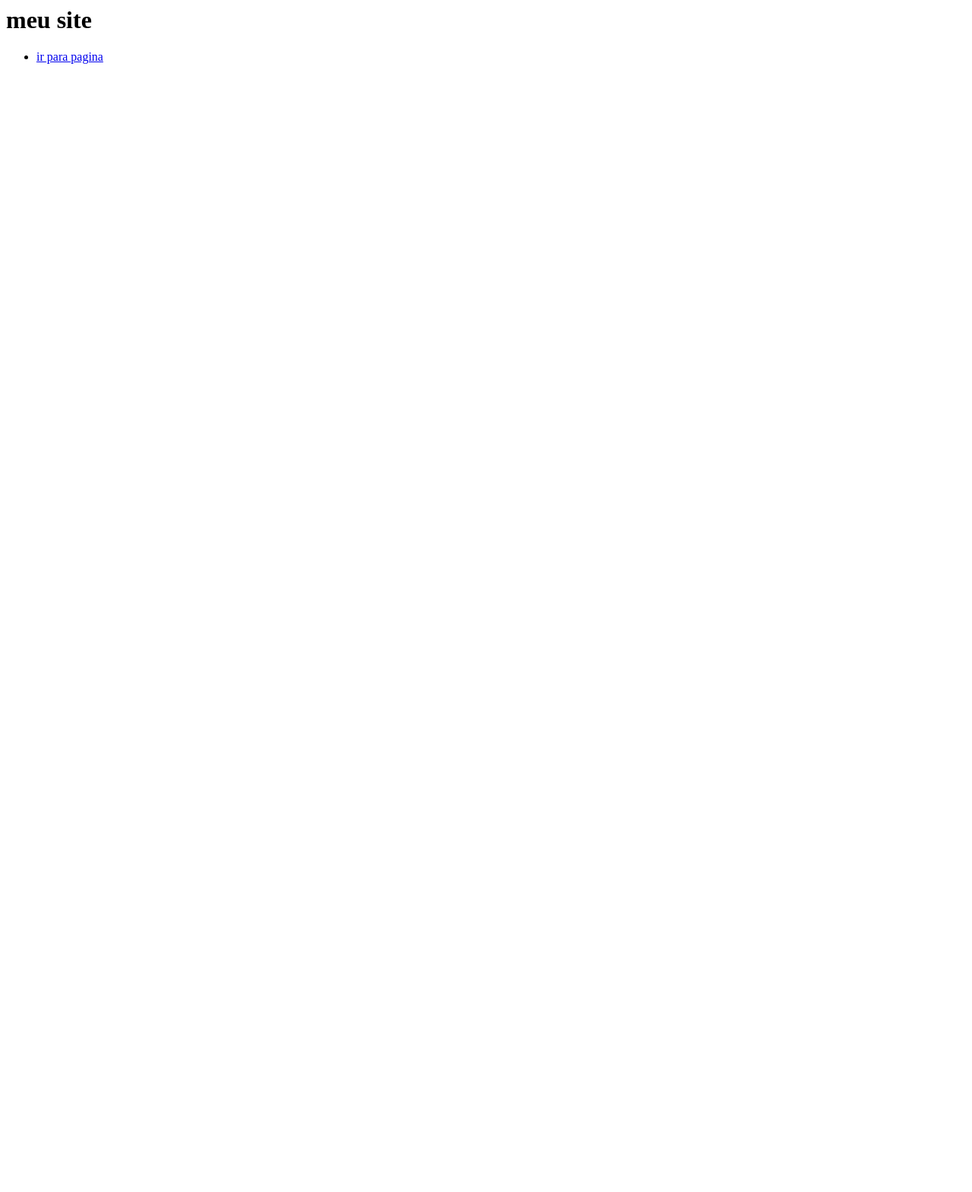
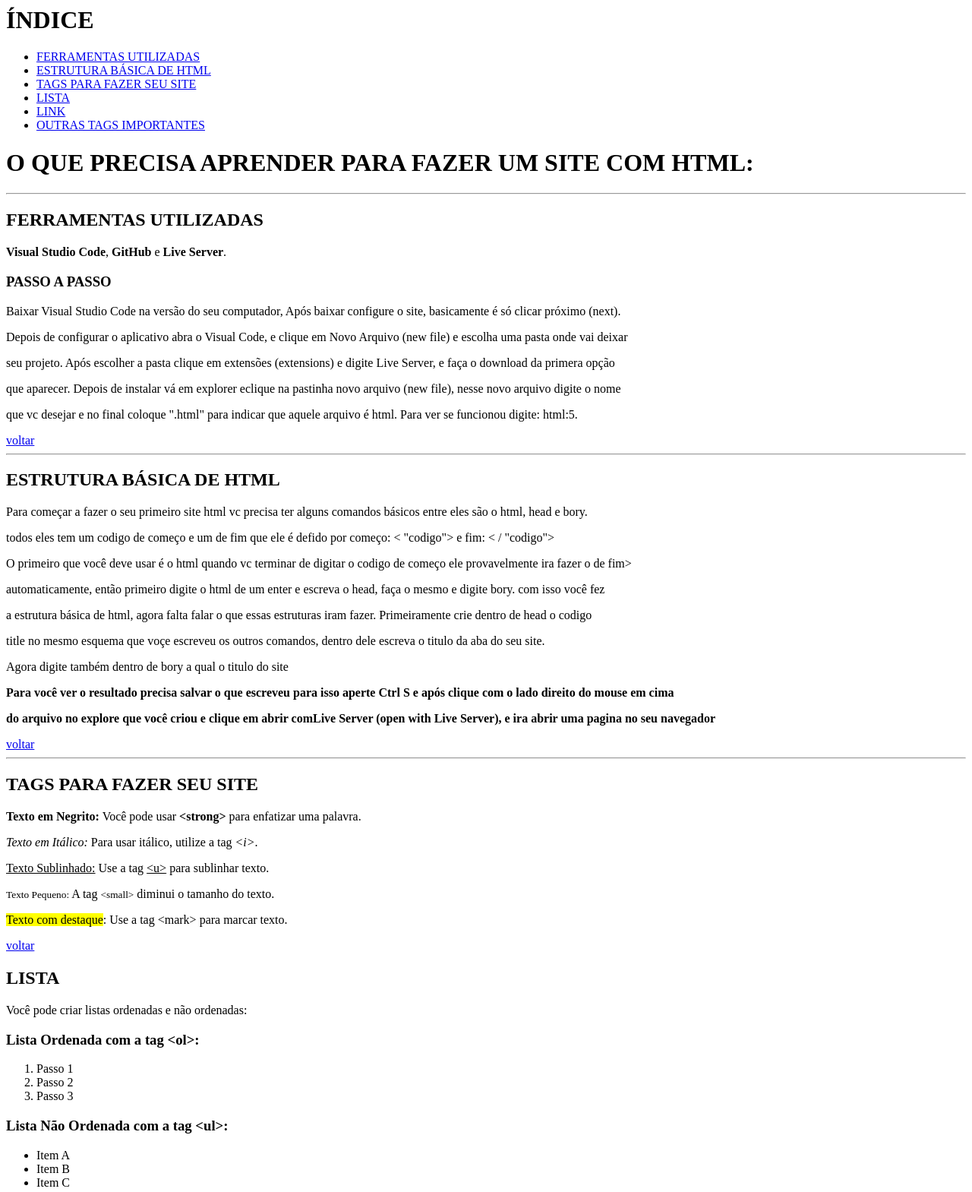
Before and after one commit to gabrielperondidossantos/projeto.html, a plain HTML site: page index.html in a window 1280 px wide. Shown: the top 1569 px of the page at 76% size. Before the commit the page ends 800 px from the top, so only its background shows below. Drawn offline with Linux system fonts and the light colour scheme.

Commit message:
segundo commit

```diff
--- a/index.html
+++ b/index.html
@@ -5,15 +5,118 @@
 </head>
 
 <body>
-    <h1>meu site</h1>
+    <p id="voltar"></p>
+    <h1>ÍNDICE</h1>
 
     <ul>
-        <li>
 
-            <a part="155" href="about.html" title="ir para outra pagina"> ir para pagina </a>
 
-        </li>
+        <li><a href="#FERRAMENTAS UTILIZADAS">FERRAMENTAS UTILIZADAS</a></li>
+        <li><a href="#ESTRUTURA BÁSICA DE HTML">ESTRUTURA BÁSICA DE HTML</a></li>
+        <li><a href="#TAGS PARA FAZER SEU SITE">TAGS PARA FAZER SEU SITE</a></li>
+        <li><a href="#LISTA">LISTA</a></li>
+        <li><a href="#LINK">LINK</a></li>
+        <li><a href="#OUTRAS TAGS IMPORTANTES">OUTRAS TAGS IMPORTANTES</a></li>
+
+
     </ul>
+    <h1>O QUE PRECISA APRENDER PARA FAZER UM SITE COM HTML:</h1>
+    <hr/>
+    <h2 id="FERRAMENTAS UTILIZADAS">FERRAMENTAS UTILIZADAS</h2>
+    <strong>Visual Studio Code</strong>, <strong>GitHub</strong> e <strong>Live Server</strong>.
+    <h3>PASSO A PASSO</h3>
+    <p>Baixar Visual Studio Code na versão do seu computador, Após baixar configure o site, basicamente é só clicar próximo (next).</p>
+    <p>Depois de configurar o aplicativo abra o Visual Code, e clique em Novo Arquivo (new file) e escolha uma pasta onde vai deixar</p>
+    <p>seu projeto. Após escolher a pasta clique em extensões (extensions) e digite Live Server, e faça o download da primera opção</p>
+    <p>que aparecer. Depois de instalar vá em explorer eclique na pastinha novo arquivo (new file), nesse novo arquivo digite o nome</p>
+    <p>que vc desejar e no final coloque ".html" para indicar que aquele arquivo é html. Para ver se funcionou digite: html:5.</p>
+    <a href="#voltar">voltar</a></li>
+    <hr>
+
+    <h2 id="ESTRUTURA BÁSICA DE HTML">ESTRUTURA BÁSICA DE HTML</h2>
+    <P>Para começar a fazer o seu primeiro site html vc precisa ter alguns comandos básicos entre eles são o html, head e bory.
+        <p>todos eles tem um codigo de começo e um de fim que ele é defido por começo:
+            < "codigo"> e fim:
+                < / "codigo">
+        </p>
+        <p>O primeiro que você deve usar é o html quando vc terminar de digitar o codigo de começo ele provavelmente ira fazer o de fim></p>
+        <p>automaticamente, então primeiro digite o html de um enter e escreva o head, faça o mesmo e digite bory. com isso você fez</p>
+        <p>a estrutura básica de html, agora falta falar o que essas estruturas iram fazer. Primeiramente crie dentro de head o codigo</p>
+        <p>title no mesmo esquema que voçe escreveu os outros comandos, dentro dele escreva o titulo da aba do seu site.</p>
+        <p>Agora digite também dentro de bory a qual o titulo do site </p>
+
+        <p><strong>Para você ver o resultado precisa salvar o que escreveu para isso aperte Ctrl S e após clique com o lado direito do mouse em cima</strong></p>
+        <p><strong>do arquivo no explore que você criou e clique em abrir comLive Server (open with Live Server), e ira abrir uma pagina no seu navegador</strong></p>
+        <a href="#voltar">voltar</a></li>
+        <hr>
+        <h2 id="TAGS PARA FAZER SEU SITE">TAGS PARA FAZER SEU SITE</h2>
+        <p><strong>Texto em Negrito:</strong> Você pode usar <strong>&lt;strong&gt;</strong> para enfatizar uma palavra.</p>
+
+        <p><i>Texto em Itálico:</i> Para usar itálico, utilize a tag <i>&lt;i&gt;</i>.</p>
+
+        <p><u>Texto Sublinhado:</u> Use a tag <u>&lt;u&gt;</u> para sublinhar texto.</p>
+
+        <p><small>Texto Pequeno:</small> A tag <small>&lt;small&gt;</small> diminui o tamanho do texto.</p>
+
+        <p><mark>Texto com destaque</mark>: Use a tag &lt;mark&gt; para marcar texto.</p>
+        <a href="#voltar">voltar</a></li>
+
+        <h2 id="LISTA">LISTA</h2>
+        <p>Você pode criar listas ordenadas e não ordenadas:</p>
+
+
+        <h3>Lista Ordenada com a tag &lt;ol&gt;:</h3>
+
+        <ol>
+
+
+            <li>Passo 1</li>
+
+
+            <li>Passo 2</li>
+
+            <li>Passo 3</li>
+        </ol>
+
+
+
+        <h3>Lista Não Ordenada com a tag &lt;ul&gt;:</h3>
+        <ul>
+
+            <li>Item A</li>
+
+
+            <li>Item B</li>
+            <li>Item C</li>
+
+        </ul>
+        <p>PARA DIGITAR DENTRO DAS LISTAS ORDENADAS E NÃO ORDENADAS VC PRECISA USAR A TAG &lt;li&gt; DENTRO DELA QUE SE ESCREVE A LISTA. </p>
+        <a href="#voltar">voltar</a></li>
+
+
+        <h2 id="LINK">LINK</h2>
+
+        <p>Você pode criar um link usando a tag &lt;a&gt; e para colocar um nome no link dentro da tag &lt;a&gt;use href= e digite o nome.</p>
+        <a href="#voltar">voltar</a></li>
+        <hr>
+
+        <h2 id="OUTRAS TAGS IMPORTANTES">OUTRAS TAGS IMPORTANTES</h2>
+
+        <p>A tag <abbr title="HyperText Markup Language">HTML</abbr> é a linguagem de marcação para a World Wide Web.</p>
+
+        <p>&lt;sub&gt;Cria um texto subscrito (abaixo da linha de base) EX: O símbolo químico da água é H&lt;sub&gt;<sub>2</sub>&lt;/sub&gt;O.</p>
+
+        <p>&lt;sup&gt;Cria um texto sobrescrito (acima da linha de base) EX: A fórmula de Einstein é E=mc<sup>2</sup>.</p>
+
+
+        <p>&lt;blockquote&gt; Cita um bloco de texto, geralmente de outra fonte, EX: &lt;blockquote&gt;“A única coisa que eu sei é que nada sei.” - Sócrates&lt;blockquote&gt;</p>
+
+
+        <p>&lt;del&gt; Para cortar o texto EX: Este texto foi &lt;del&gt;<del>cortado</del>&lt;/del&gt; da página.</p>
+        <a href="#voltar">voltar</a></li>
+        <hr>
+
+
 
 
 </body>
```
Also changed, not shown: about.html (deleted, +0 -18 lines).
